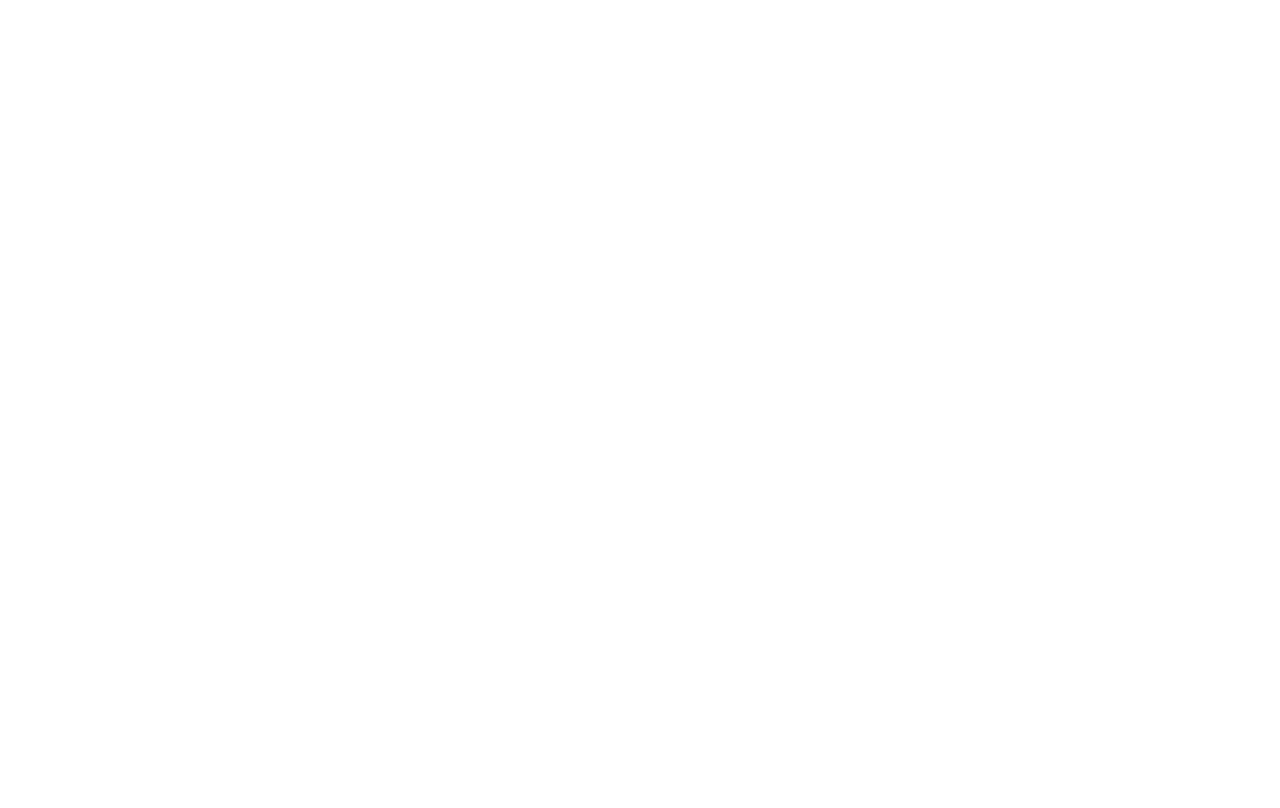
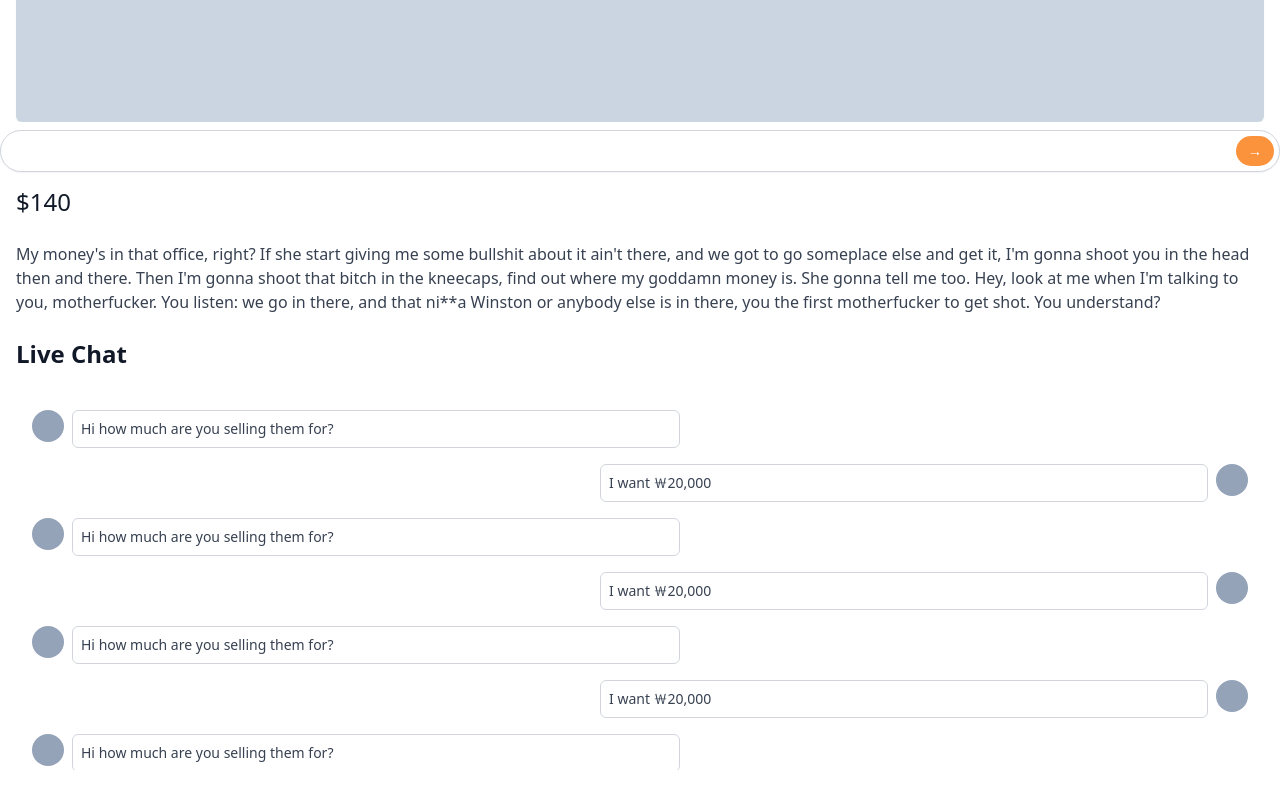
Before and after one commit to BoraParkDev/caroot-market, a Next.js app: page /stream/1 in a window 1280 px wide. Before the commit this address had no page. Shown: the part 620-1428 px from the top of the page. Before the commit the page ends 800 px from the top, so only its background shows below. Built offline with nearby package versions, Linux system fonts and the light colour scheme.

Commit message:
#fix source rearranged

```diff
--- a/src/pages/chats/[id].tsx
+++ b/src/pages/chats/[id].tsx
@@ -1,3 +1,4 @@
+import SendButton from "@/components/Button/SendButton";
 import { NextPage } from "next";
 
 const ChatDetail: NextPage = () => {
@@ -94,17 +95,7 @@
         </div>
       </div>
       <div className="fixed w-full mx-auto max-w-md bottom-2 left-0 right-0 inset-x-0">
-        <div className="flex relative items-center">
-          <input
-            type="text"
-            className="shadow-sm rounded-full w-full border-gray-300 focus:ring-orange-500 focus:outline-none focus:border-orange-500"
-          />
-          <div className="absolute inset-y-0 flex py-1.5 pr-1.5 right-0">
-            <button className="flex items-center bg-orange-400 rounded-full px-3 hover:bg-orange-500 cursor-pointer focus:ring-2 focus:ring-offset-2 focus:ring-orange-500 text-sm text-white">
-              &rarr;
-            </button>
-          </div>
-        </div>
+        <SendButton>&rarr;</SendButton>
       </div>
     </div>
   );
--- /dev/null
+++ b/src/pages/stream/[id].tsx
@@ -0,0 +1,120 @@
+import { NextPage } from "next";
+import RoundButton from "@/components/Button/RoundButton";
+import StreamVideo from "@/assets/pages/stream/ico_stream.svg";
+import SendButton from "@/components/Button/SendButton";
+
+const StreamDetail: NextPage = () => {
+  return (
+    <div className="py-10 px-4 space-y-4">
+      <div className="w-full rounded-md shadow-sm bg-slate-300 aspect-video" />
+      <div className="mt-5">
+        <h1 className="text-3xl font-bold text-gray-900">Galaxy S50</h1>
+        <span className="text-2xl block mt-3 text-gray-900">$140</span>
+        <p className=" my-6 text-gray-700">
+          My money&apos;s in that office, right? If she start giving me some
+          bullshit about it ain&apos;t there, and we got to go someplace else
+          and get it, I&apos;m gonna shoot you in the head then and there. Then
+          I&apos;m gonna shoot that bitch in the kneecaps, find out where my
+          goddamn money is. She gonna tell me too. Hey, look at me when I&apos;m
+          talking to you, motherfucker. You listen: we go in there, and that
+          ni**a Winston or anybody else is in there, you the first motherfucker
+          to get shot. You understand?
+        </p>
+      </div>
+      <div>
+        <h2 className="text-2xl font-bold text-gray-900">Live Chat</h2>
+        <div className="py-10 pb-16 h-[50vh] overflow-y-scroll  px-4 space-y-4">
+          <div className="flex items-start space-x-2">
+            <div className="w-8 h-8 rounded-full bg-slate-400" />
+            <div className="w-1/2 text-sm text-gray-700 p-2 border border-gray-300 rounded-md">
+              <p>Hi how much are you selling them for?</p>
+            </div>
+          </div>
+          <div className="flex flex-row-reverse items-start space-x-2 space-x-reverse">
+            <div className="w-8 h-8 rounded-full bg-slate-400" />
+            <div className="w-1/2 text-sm text-gray-700 p-2 border border-gray-300 rounded-md">
+              <p>I want ￦20,000</p>
+            </div>
+          </div>
+          <div className="flex items-start space-x-2">
+            <div className="w-8 h-8 rounded-full bg-slate-400" />
+            <div className="w-1/2 text-sm text-gray-700 p-2 border border-gray-300 rounded-md">
+              <p>Hi how much are you selling them for?</p>
+            </div>
+          </div>
+          <div className="flex flex-row-reverse items-start space-x-2 space-x-reverse">
+            <div className="w-8 h-8 rounded-full bg-slate-400" />
+            <div className="w-1/2 text-sm text-gray-700 p-2 border border-gray-300 rounded-md">
+              <p>I want ￦20,000</p>
+            </div>
+          </div>
+          <div className="flex items-start space-x-2">
+            <div className="w-8 h-8 rounded-full bg-slate-400" />
+            <div className="w-1/2 text-sm text-gray-700 p-2 border border-gray-300 rounded-md">
+              <p>Hi how much are you selling them for?</p>
+            </div>
+          </div>
+          <div className="flex flex-row-reverse items-start space-x-2 space-x-reverse">
+            <div className="w-8 h-8 rounded-full bg-slate-400" />
+            <div className="w-1/2 text-sm text-gray-700 p-2 border border-gray-300 rounded-md">
+              <p>I want ￦20,000</p>
+            </div>
+          </div>
+          <div className="flex items-start space-x-2">
+            <div className="w-8 h-8 rounded-full bg-slate-400" />
+            <div className="w-1/2 text-sm text-gray-700 p-2 border border-gray-300 rounded-md">
+              <p>Hi how much are you selling them for?</p>
+            </div>
+          </div>
+          <div className="flex flex-row-reverse items-start space-x-2 space-x-reverse">
+            <div className="w-8 h-8 rounded-full bg-slate-400" />
+            <div className="w-1/2 text-sm text-gray-700 p-2 border border-gray-300 rounded-md">
+              <p>I want ￦20,000</p>
+            </div>
+          </div>
+          <div className="flex items-start space-x-2">
+            <div className="w-8 h-8 rounded-full bg-slate-400" />
+            <div className="w-1/2 text-sm text-gray-700 p-2 border border-gray-300 rounded-md">
+              <p>Hi how much are you selling them for?</p>
+            </div>
+          </div>
+          <div className="flex flex-row-reverse items-start space-x-2 space-x-reverse">
+            <div className="w-8 h-8 rounded-full bg-slate-400" />
+            <div className="w-1/2 text-sm text-gray-700 p-2 border border-gray-300 rounded-md">
+              <p>I want ￦20,000</p>
+            </div>
+          </div>
+          <div className="flex items-start space-x-2">
+            <div className="w-8 h-8 rounded-full bg-slate-400" />
+            <div className="w-1/2 text-sm text-gray-700 p-2 border border-gray-300 rounded-md">
+              <p>Hi how much are you selling them for?</p>
+            </div>
+          </div>
+          <div className="flex flex-row-reverse items-start space-x-2 space-x-reverse">
+            <div className="w-8 h-8 rounded-full bg-slate-400" />
+            <div className="w-1/2 text-sm text-gray-700 p-2 border border-gray-300 rounded-md">
+              <p>I want ￦20,000</p>
+            </div>
+          </div>
+          <div className="flex items-start space-x-2">
+            <div className="w-8 h-8 rounded-full bg-slate-400" />
+            <div className="w-1/2 text-sm text-gray-700 p-2 border border-gray-300 rounded-md">
+              <p>Hi how much are you selling them for?</p>
+            </div>
+          </div>
+          <div className="flex flex-row-reverse items-start space-x-2 space-x-reverse">
+            <div className="w-8 h-8 rounded-full bg-slate-400" />
+            <div className="w-1/2 text-sm text-gray-700 p-2 border border-gray-300 rounded-md">
+              <p>I want ￦20,000</p>
+            </div>
+          </div>
+        </div>
+        <div className="fixed py-2 bg-white  bottom-0 inset-x-0">
+          <SendButton>&rarr;</SendButton>
+        </div>
+      </div>
+    </div>
+  );
+};
+
+export default StreamDetail;
--- a/src/pages/live.tsx
+++ b/src/pages/stream/index.tsx
@@ -1,8 +1,8 @@
 import { NextPage } from "next";
 import RoundButton from "@/components/Button/RoundButton";
-import LiveSVG from "@/assets/pages/live/ico_live.svg";
+import StreamVideo from "@/assets/pages/stream/ico_stream.svg";
 
-const Live: NextPage = () => {
+const Stream: NextPage = () => {
   const arr = new Array(5).fill(1);
   return (
     <div className="py-10 px-4 divide-y-2 space-y-4">
@@ -13,10 +13,10 @@
         </div>
       ))}
       <RoundButton classname="border-transparent">
-        <LiveSVG className="w-6 h-6" />
+        <StreamVideo className="w-6 h-6" />
       </RoundButton>
     </div>
   );
 };
 
-export default Live;
+export default Stream;
```
Also changed, not shown: src/assets/pages/stream/ico_stream.svg (renamed from src/assets/pages/live/ico_live.svg).
